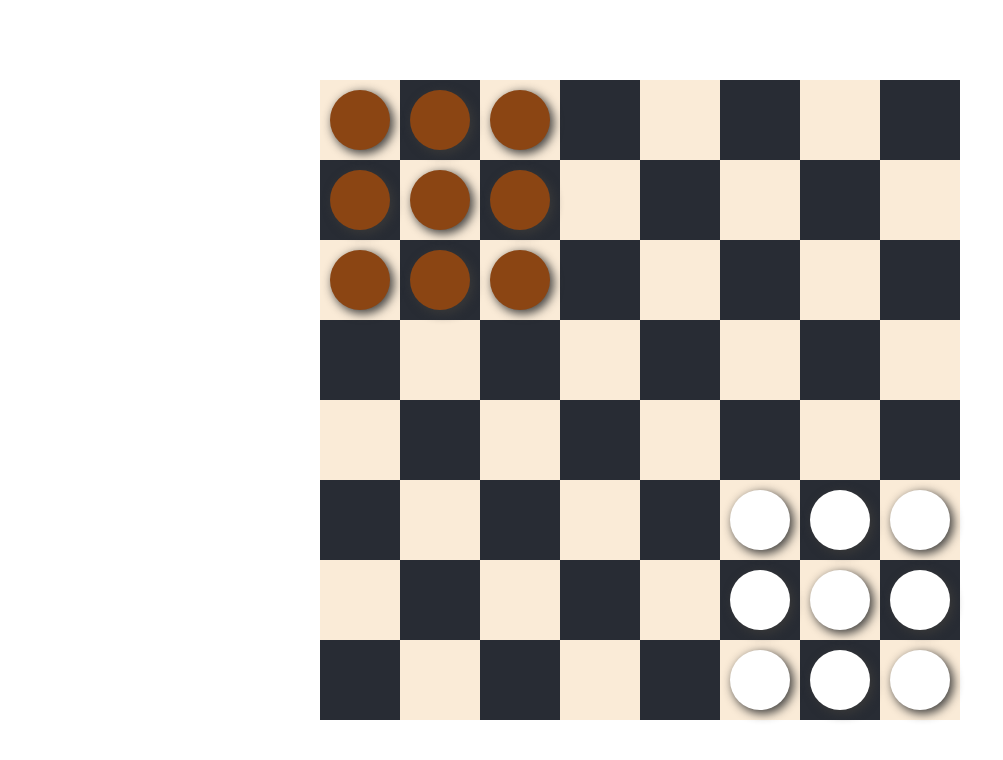
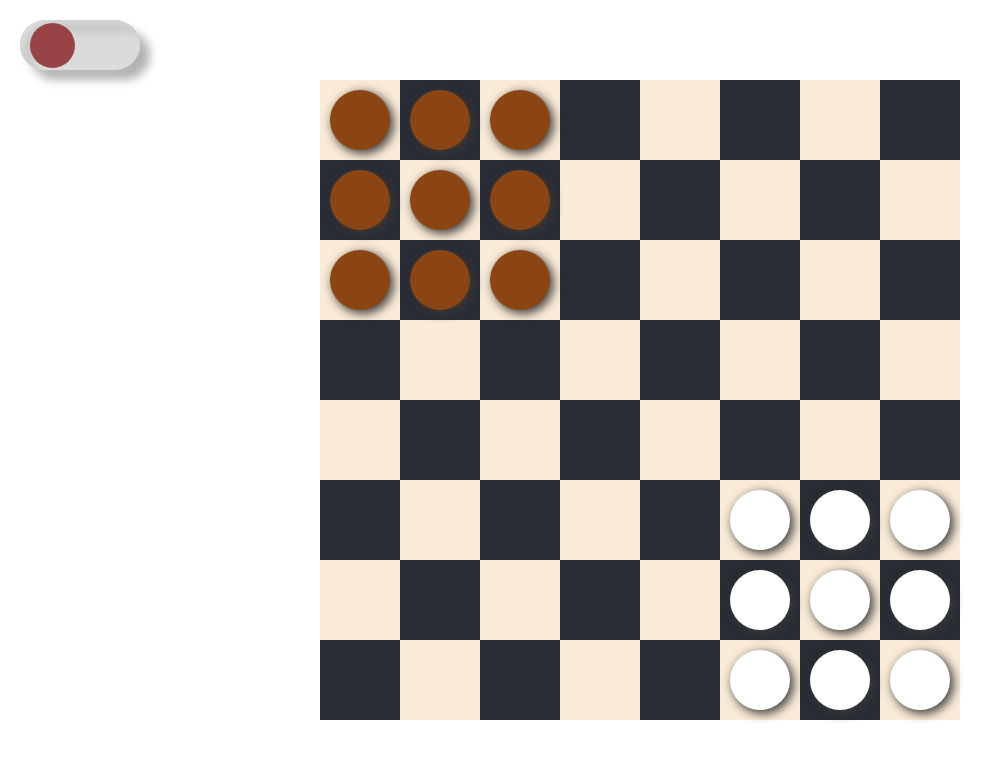
Before and after one commit to Frostn1/Jumpees, a React (Create React App) app: page / in a window 1280 px wide. Shown: the top 760 px of the page, without its empty margins (0-1003 px from the left). Built offline with nearby package versions, Linux system fonts and the light colour scheme.

Commit message:
Added show paths toggle switch

```diff
--- a/src/App.js
+++ b/src/App.js
@@ -1,11 +1,11 @@
 import logo from './logo.svg';
 // import './App.css';
-import Board from "./Components/Board/Board";
+import MainPage from "./Components/MainPage/MainPage";
 
 function App() {
   return (
     <div className="App">
-     <Board/>
+     <MainPage/>
     </div>
   );
 }
--- a/src/Components/Board/Board.js
+++ b/src/Components/Board/Board.js
@@ -1,8 +1,6 @@
 import './Board.scss'
-import {ReactComponent as DarkPiece} from "../../Assets/dark-piece.svg";
-import {ReactComponent as LightPiece} from "../../Assets/light-piece.svg";
 import {useEffect, useState} from "react";
-import {click} from "@testing-library/user-event/dist/click";
+import PropTypes from "prop-types";
 
 const BOARD_SIZE = 8;
 const plain_board = [
@@ -204,7 +202,7 @@ const colorPallete = [
         },
     }
 ]
-const Board = () => {
+const Board = (props) => {
 
     const [selectedRowIndex, setSelectedRowIndex] = useState(-1);
     const [selectedColumnIndex, setSelectedColumnIndex] = useState(-1);
@@ -318,7 +316,6 @@ const Board = () => {
             return;
         }
 
-
         setSelectedRowIndex(rowIndex);
         setSelectedColumnIndex(columnIndex);
         plain_board[rowIndex][columnIndex].clicked = true;
@@ -326,14 +323,16 @@ const Board = () => {
             const parsedValidMove = JSON.parse(_oldValidMove)
             plain_board[parsedValidMove[0]][parsedValidMove[1]].path = false;
         })
+
         const validMoves = getSlidePaths(rowIndex, columnIndex, plain_board[rowIndex][columnIndex].piece)
         validMoves.forEach((value, _validMove) => {
             const parsedValidMove = JSON.parse(_validMove)
 
             plain_board[parsedValidMove[0]][parsedValidMove[1]].path = true;
         })
+        setSelectedValidMoves(validMoves);
+
         setLiveBoard(plain_board)
-        setSelectedValidMoves(validMoves);
     }
 
     const checkWin = () => {
@@ -422,17 +421,23 @@ const Board = () => {
         )
     }
     useEffect(setUpBoard, [])
-    return (<div id={'board-pane'}>
+
+    return (
+        <div id={'board-pane'}>
         {liveBoard.map((row, rowIndex) => {
-            return (<div className={'row'}>
+            return (
+                <div className={'row'}>
                 {row.map((square, columnIndex) => {
-                    return (<>
+                    return (
+                    <>
                         <div
                             className={`square ${rowIndex % 2 === 0 && columnIndex % 2 === 0 || rowIndex % 2 !== 0 && columnIndex % 2 !== 0 ? 'white' : 'black'}  ${square.clicked ? 'clicked-color' : ''}
-                                ${square.path ? 'path-color' : ''}`} onClick={square.path ? () => {movePiece(rowIndex, columnIndex, selectedRowIndex, selectedColumnIndex, plain_board[selectedRowIndex][selectedColumnIndex].piece)} : () => {}}>
-                            {square.piece !== null ? <div
+                                ${square.path && props.showPaths ? 'path-color' : ''}`} onClick={square.path ? () => {movePiece(rowIndex, columnIndex, selectedRowIndex, selectedColumnIndex, liveBoard[selectedRowIndex][selectedColumnIndex].piece)} : () => {}}>
+                            {square.piece !== null ?
+                                <div
                                 className={`piece ${square.piece === 1 ? 'light-piece-color' : 'dark-piece-color'}
-                               `} onClick={() => {onClick(rowIndex, columnIndex)}}/> : null}
+                               `} onClick={() => {onClick(rowIndex, columnIndex)}}/>
+                                : null}
                         </div>
                     </>)
                 })}
@@ -445,7 +450,10 @@ const Board = () => {
             </div> :
             null
         }
+
     </div>)
 };
-
+Board.propTypes = {
+    showPaths: PropTypes.bool.isRequired
+}
 export default Board
--- /dev/null
+++ b/src/Components/MainPage/MainPage.js
@@ -0,0 +1,19 @@
+import Board from "../Board/Board";
+import './MainPage.scss';
+import TogglePaths from "../TogglePaths/TogglePaths";
+import {useState} from "react";
+const MainPage = (props) => {
+    const [showPathsToggle, setShowPathsToggle] = useState(false)
+    return (
+        <div id='main-page'>
+          <Board showPaths={showPathsToggle}/>
+          <div className={'toggle-switch-container'}>
+            <TogglePaths toggleState={setShowPathsToggle} isOn={showPathsToggle}/>
+          </div>
+        </div>
+    )
+};
+
+MainPage.propTypes = {};
+
+export default MainPage;
--- /dev/null
+++ b/src/Components/MainPage/MainPage.scss
@@ -0,0 +1,12 @@
+#main-page {
+  width: 100vw;
+  height: 100vh;
+  position: relative;
+  .toggle-switch-container{
+    width: 100px;
+    height: 100px;
+    position: absolute;
+    left: 20px;
+    top: 20px;
+  }
+}
--- /dev/null
+++ b/src/Components/TogglePaths/TogglePaths.js
@@ -0,0 +1,51 @@
+import PropTypes from 'prop-types';
+import './TogglePaths.scss'
+import {useState} from "react";
+const TogglePaths = (props) => {
+    const [isOn, setIsOn] = useState(props.isOn)
+    const offColor = '#984447';
+    const onColor = '#B4DC7F';
+    const root = document.documentElement;
+    root.style.setProperty(
+        '--toggle-off-color',
+        offColor
+    )
+    root.style.setProperty(
+        '--toggle-on-color',
+        onColor
+    )
+    const toggleState = (state) => {
+        setIsOn(state)
+        props.toggleState(state)
+        const sliderToy = document.getElementById('slider-toy');
+
+        if(state) {
+            sliderToy.style.animationName = 'off-to-on';
+            sliderToy.style.animationDuration = '1s';
+            sliderToy.style.left = 'calc(100% - 45px - 10px)';
+            sliderToy.style.background = onColor;
+        } else {
+            sliderToy.style.animationName = 'on-to-off';
+            sliderToy.style.animationDuration = '1s';
+            sliderToy.style.left = '10px';
+            sliderToy.style.background = offColor;
+        }
+
+    }
+    return (
+        <div id='toggle-paths'>
+            <div className={'slider-path'}>
+                <div className={'slider'} id={'slider-toy'} onClick={() => toggleState(!props.isOn)}>
+
+                </div>
+            </div>
+        </div>
+    )
+};
+
+TogglePaths.propTypes = {
+    isOn: PropTypes.bool.isRequired,
+    toggleState: PropTypes.func.isRequired
+};
+
+export default TogglePaths
--- /dev/null
+++ b/src/Components/TogglePaths/TogglePaths.scss
@@ -0,0 +1,56 @@
+#toggle-paths {
+  width: fit-content;
+  height: fit-content;
+  .slider-path{
+    background-color: #dadada;
+    width: 120px;
+    height: 50px;
+    display: flex;
+    //padding: 10px 20px;
+    border-radius: 40px;
+    margin-bottom: 30px;
+    box-shadow: -8px -8px 15px rgba(255,255,255,.7),
+    10px 10px 10px rgba(0,0,0, .3),
+    inset 8px 8px 15px rgba(255,255,255,.7),
+    inset 10px 10px 10px rgba(0,0,0, .3);
+    justify-content: space-between;
+    align-items: center;
+    position: relative;
+
+    .slider{
+      width: 45px;
+      height: 45px;
+      background: var(--toggle-off-color);
+      border-radius: 50%;
+      left: 10px;
+
+      position: absolute;
+      cursor: pointer;
+      //animation-name: off-to-on;
+      //animation-duration: 1s;
+    }
+  }
+
+}
+
+@keyframes off-to-on {
+    from {
+      left: 10px;
+      background: var(--toggle-off-color);
+    }
+    to {
+      left: calc(100% - 45px - 10px);
+      background: var(--toggle-on-color);
+    }
+}
+
+@keyframes on-to-off {
+  from {
+    left: calc(100% - 45px - 10px);
+    background: var(--toggle-on-color);
+  }
+  to {
+    left: 10px;
+    background: var(--toggle-off-color);
+  }
+}
```
